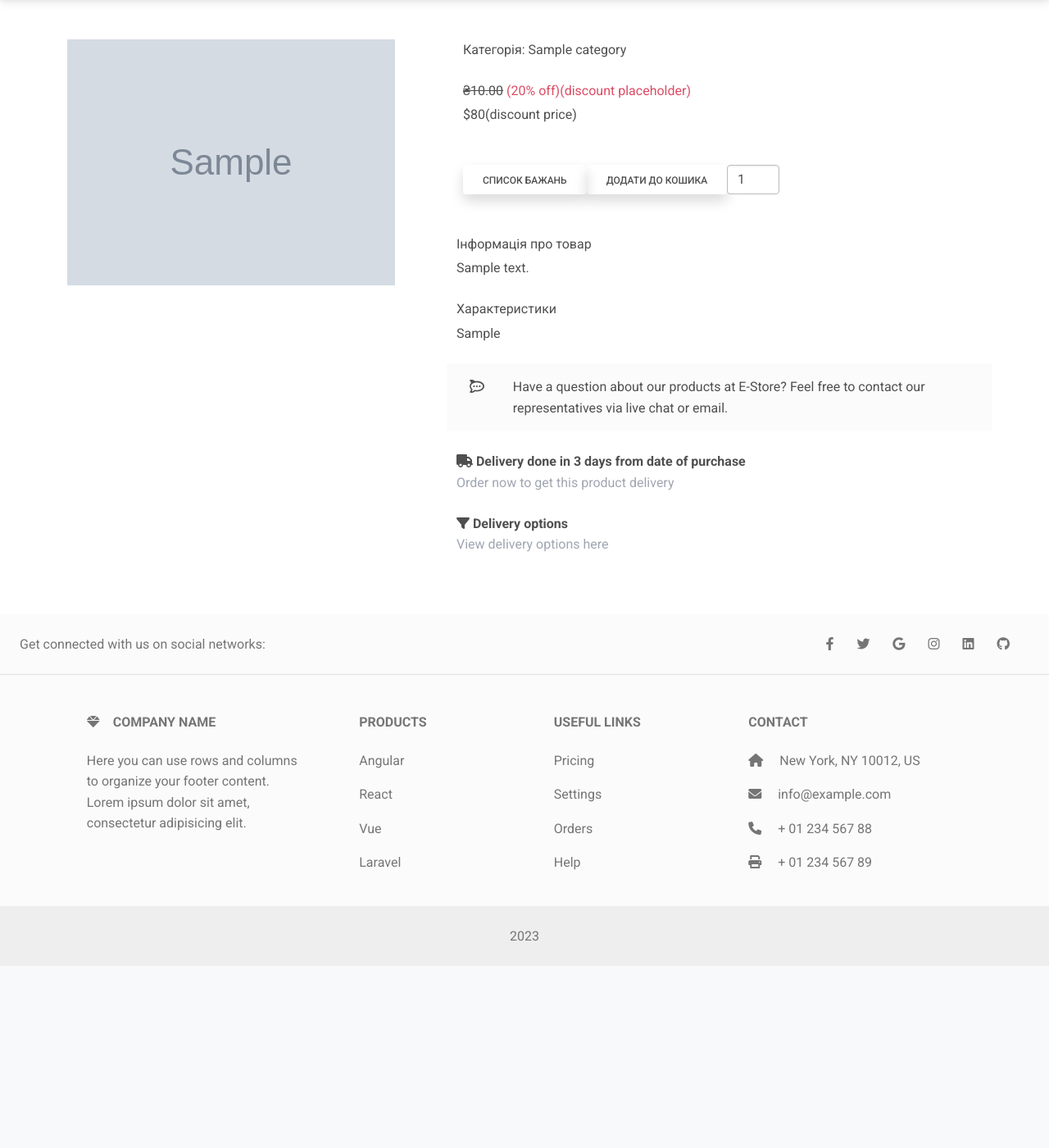
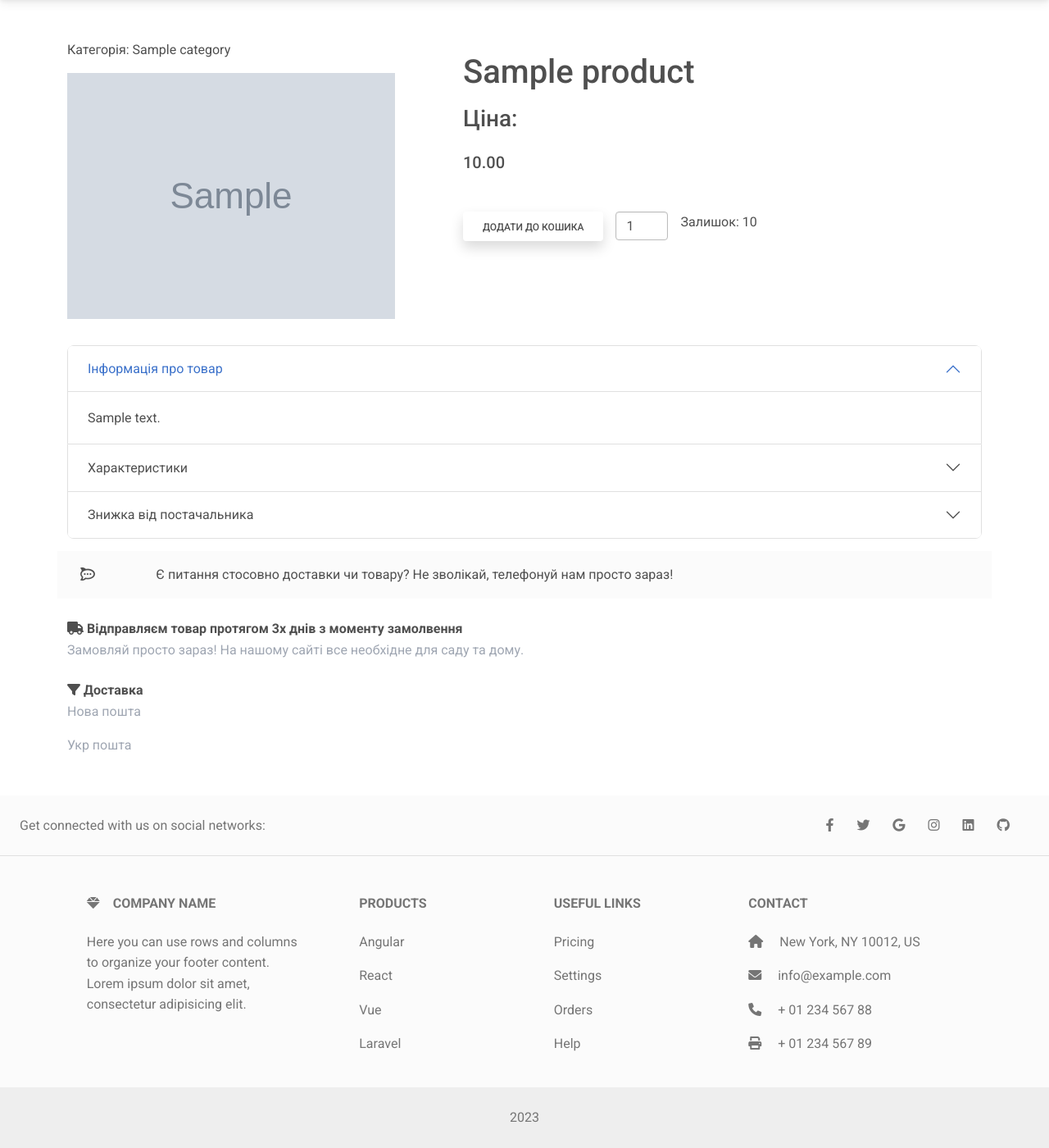
Before and after one commit to IgorEzerskiy/shop_garden, a Django app: a page that uses templates/product_details.html in a window 1280 px wide. Shown: the part 59-1459 px from the top of the page at 82% size. Before the commit the page ends 1207 px from the top, so only its background shows below. Run offline with Django 5.2, Linux system fonts and the light colour scheme; tables that the repository leaves empty hold one stand-in row (values such as "Sample post"); grey boxes marked "Sample" are stand-in pictures; some libraries are stand-ins or nearby versions.

Commit message:
fix front

```diff
--- a/shop_main_app/views.py
+++ b/shop_main_app/views.py
@@ -13,3 +13,13 @@ class ProductDetailView(DetailView):
     queryset = Product.objects.all()
     template_name = 'product_details.html'
     extra_context = {'category_list': Category.objects.all()}
+
+    def get_context_data(self, **kwargs):
+        context = super().get_context_data(**kwargs)
+        if self.object.discount:
+            price = self.object.price
+            discount = self.object.discount
+            new_price = price - (discount * price) / 100
+            context['price_with_discount'] = new_price
+
+        return context
--- a/templates/product_details.html
+++ b/templates/product_details.html
@@ -5,10 +5,16 @@
     <div class="container my-5">
         <div class="row">
             <div class="col-md-5">
+                <div class="category text-bold" style="margin-bottom: 15px">
+                    <p class="text-bold mb-1">Категорія:
+                        {% for category in object.category.all %}
+                            {{ category.name }}
+                        {% endfor %}
+                    </p>
+                </div>
                 <div class="main-img">
                     <img class="img-fluid" src="{{ object.images.all.0.image.url }} "
                          alt="ProductS">
-
                     <div class="row my-3 previews">
                         {% for image_obj in object.images.all|slice:'1:' %}
                             <div class="col-md-3">
@@ -23,74 +29,103 @@
             </div>
             <div class="col-md-7">
                 <div class="main-description px-2">
-                    <div class="category text-bold">
-                        Категорія: {% for category in object.category.all %}
-                        {{ category.name }}
-                    {% endfor %}
+                    <div class="product-title text-bold my-3">
+                        <h1>{{ object.title }}</h1>
                     </div>
-                    <div class="product-title text-bold my-3">
-                        {{ object.name }}
-                    </div>
-
-
+                    <h3 style="margin-top: 15px">Ціна: </h3>
+                    {% if price_with_discount %}
                         <div class="price-area my-4">
                             <p class="old-price mb-1">
+                            <h4 class="new-price text-bold mb-1">{{ price_with_discount }}</h4>
                             <del>₴{{ object.price }}</del>
-                            <span class="old-price-discount text-danger">(20% off)(discount placeholder)</span></p>
-                        <p class="new-price text-bold mb-1">$80(discount price)</p>
-
+                            <span class="old-price-discount text-danger">(ЗНИЖКА {{ object.discount }}%)</span></p>
                         </div>
-
-
+                    {% else %}
+                        <div class="price-area my-4">
+                            <h5 class="new-price text-bold mb-1">{{ object.price }}</h5>
+                        </div>
+                    {% endif %}
                     <div class="buttons d-flex my-5">
-                        <div class="block">
-                            <a href="#" class="shadow btn custom-btn ">Список бажань</a>
-                        </div>
                         <div class="block">
                             <button class="shadow btn custom-btn">Додати до кошика</button>
                         </div>
-
-                        <div class="block quantity">
+                        <div class="block quantity" style="margin-left: 15px">
                             <input type="number" class="form-control" id="cart_quantity" value="1" min="0" max="5"
                                    placeholder="Enter email" name="cart_quantity">
                         </div>
+                        <div class="block">
+                            <p class="new-price text-bold mb-1" style="margin-left: 15px">
+                                Залишок: {{ object.quantity }}</p>
                         </div>
-
-
                     </div>
-
-                <div class="product-details my-4">
-                    <p class="details-title text-color mb-1">Інформація про товар</p>
-                    <p class="description">{{ object.description }}</p>
                 </div>
-                <div class="product-details my-4">
-                    <p class="details-title text-color mb-1">Характеристики</p>
-                    <p class="description">{{ object.characteristics }}</p>
             </div>
-
-                <div class="row questions bg-light p-3">
+        </div>
+        <div class="accordion" id="accordionExample">
+            <div class="accordion-item">
+                <h2 class="accordion-header">
+                    <button class="accordion-button" type="button" data-bs-toggle="collapse"
+                            data-bs-target="#collapseOne" aria-expanded="true" aria-controls="collapseOne">
+                        Інформація про товар
+                    </button>
+                </h2>
+                <div id="collapseOne" class="accordion-collapse collapse show" data-bs-parent="#accordionExample">
+                    <div class="accordion-body">
+                        {{ object.description }}
+                    </div>
+                </div>
+            </div>
+            <div class="accordion-item">
+                <h2 class="accordion-header">
+                    <button class="accordion-button collapsed" type="button" data-bs-toggle="collapse"
+                            data-bs-target="#collapseTwo" aria-expanded="false" aria-controls="collapseTwo">
+                        Характеристики
+                    </button>
+                </h2>
+                <div id="collapseTwo" class="accordion-collapse collapse" data-bs-parent="#accordionExample">
+                    <div class="accordion-body">
+                        {{ object.characteristics }}
+                    </div>
+                </div>
+            </div>
+            <div class="accordion-item">
+                <h2 class="accordion-header">
+                    <button class="accordion-button collapsed" type="button" data-bs-toggle="collapse"
+                            data-bs-target="#collapseThree" aria-expanded="false" aria-controls="collapseThree">
+                        Знижка від постачальника
+                    </button>
+                </h2>
+                <div id="collapseThree" class="accordion-collapse collapse" data-bs-parent="#accordionExample">
+                    {% if object.supplier_discount %}
+                        <div class="accordion-body">
+                            {{ object.supplier_discount }}
+                        </div>
+                    {% else %}
+                        <div class="accordion-body">
+                            Нажаль на цей товар знижка від постачальника не доступна.
+                        </div>
+                    {% endif %}
+                </div>
+            </div>
+        </div>
+        <div class="row questions bg-light p-3" style="margin-top: 15px">
             <div class="col-md-1 icon">
                 <i class="fa-brands fa-rocketchat questions-icon"></i>
             </div>
             <div class="col-md-11 text">
-                        Have a question about our products at E-Store? Feel free to contact our representatives via live
-                        chat or email.
+                Є питання стосовно доставки чи товару? Не зволікай, телефонуй нам просто зараз!
             </div>
         </div>
 
         <div class="delivery my-4">
-                    <p class="font-weight-bold mb-0"><span><i class="fa-solid fa-truck"></i></span> <b>Delivery done in
-                        3 days from date of purchase</b></p>
-                    <p class="text-secondary">Order now to get this product delivery</p>
+            <p class="font-weight-bold mb-0"><span><i class="fa-solid fa-truck"></i></span> <b>Відправляєм товар
+                протягом 3х днів з моменту замолвення</b></p>
+            <p class="text-secondary">Замовляй просто зараз! На нашому сайті все необхідне для саду та дому.</p>
         </div>
         <div class="delivery-options my-4">
-                    <p class="font-weight-bold mb-0"><span><i class="fa-solid fa-filter"></i></span> <b>Delivery
-                        options</b></p>
-                    <p class="text-secondary">View delivery options here</p>
-                </div>
-
-
-            </div>
+            <p class="font-weight-bold mb-0"><span><i class="fa-solid fa-filter"></i></span> <b>Доставка</b></p>
+            <p class="text-secondary">Нова пошта</p>
+            <p class="text-secondary">Укр пошта</p>
         </div>
     </div>
 
```
Lines whose indentation alone changed are shown as unchanged.
